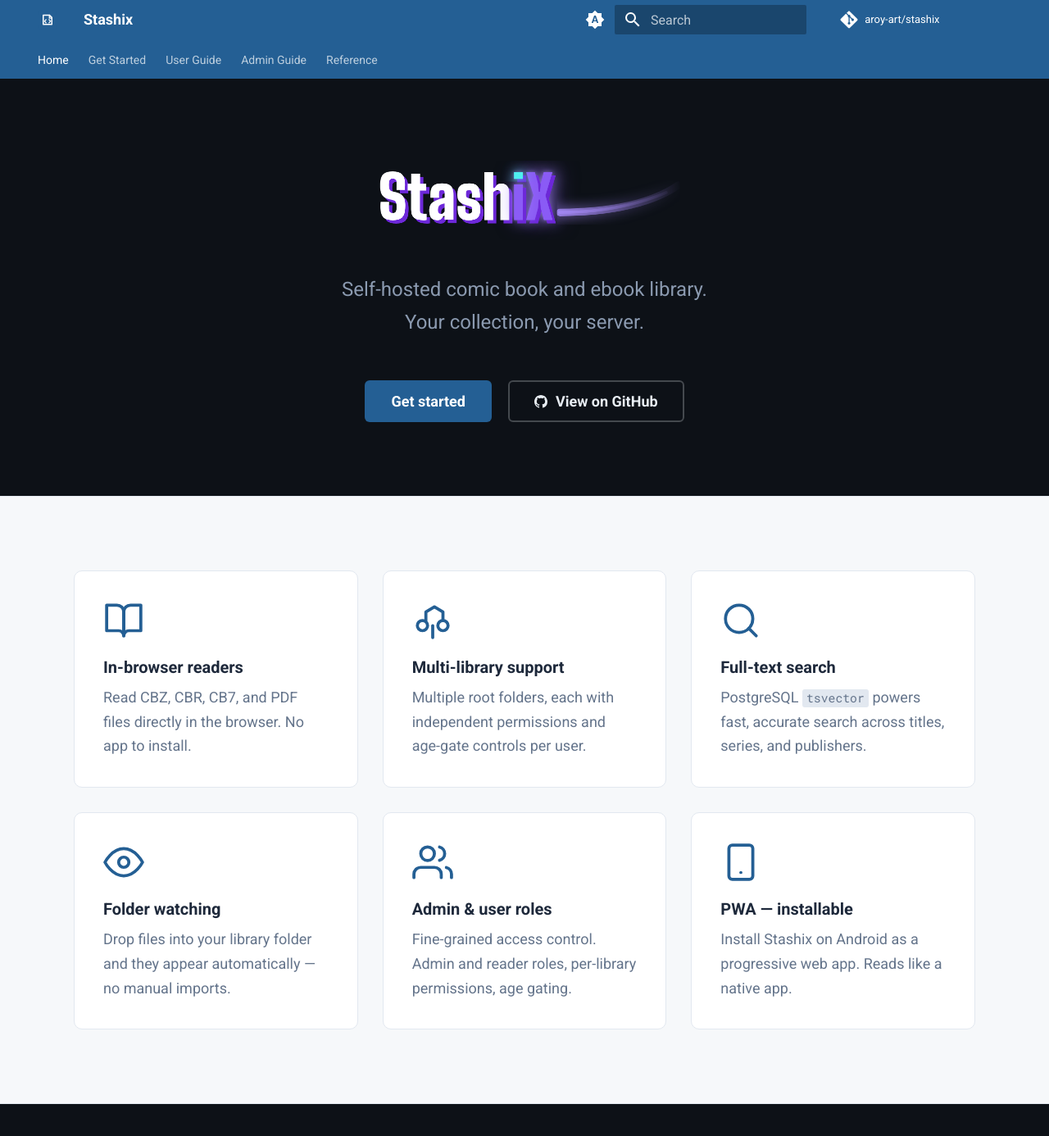
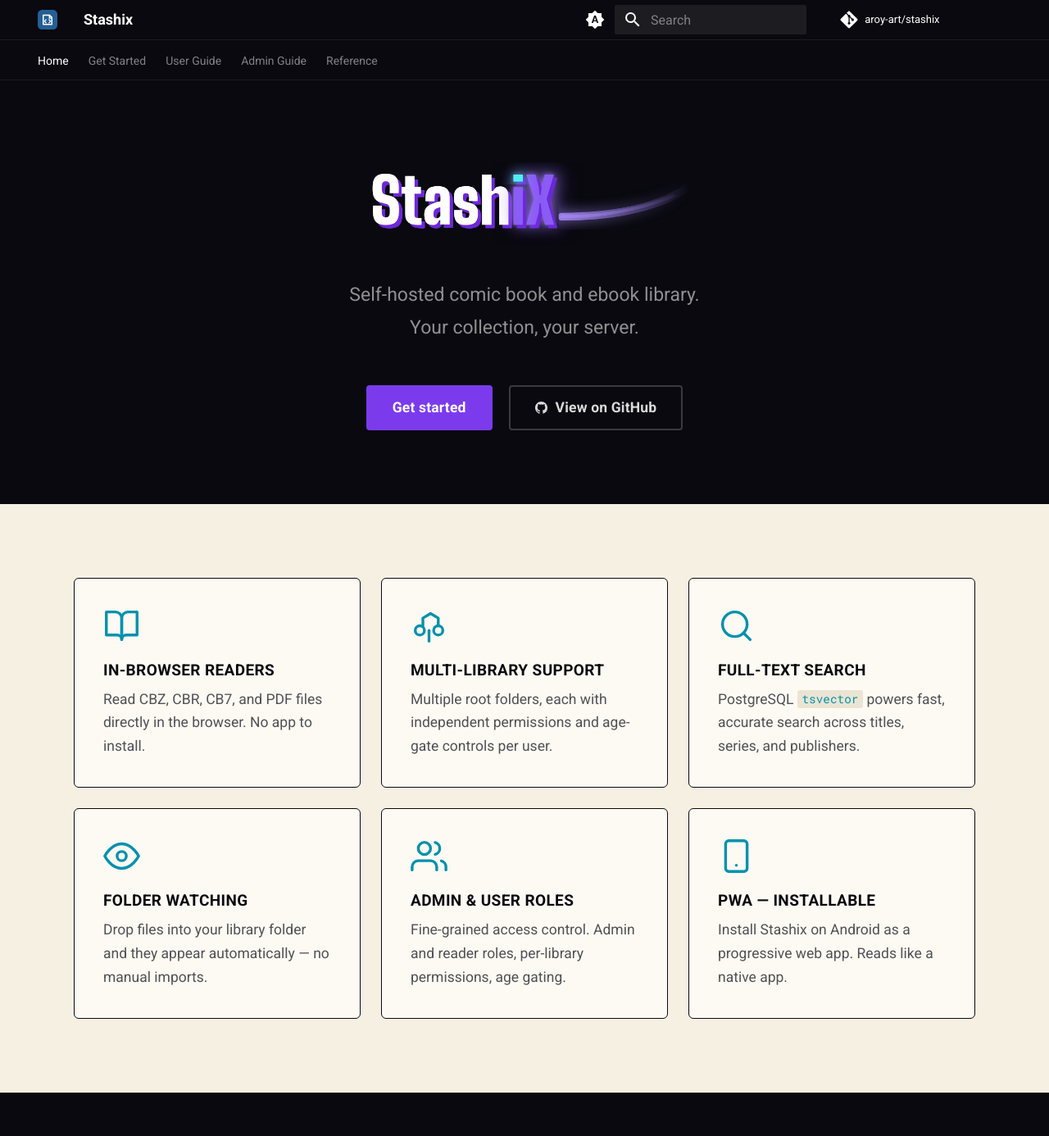
Before and after one commit to Aroy-Art/Stashix-Site, an MkDocs documentation site: the page built from docs/index.md, in a window 1280 px wide and 1400 px high. Shown: the top 1386 px of the window at 82% size. Built offline with MkDocs 1.6.1 and Material for MkDocs 9.7.7, drawn with Linux system fonts in a browser that asks for light colours; comment, search, counter and statistics services are not loaded.

Commit message:
style(site): match Stashix app color palette
Dark: gray-950 canvas, violet-600 primary, cyan pop oklch(0.87 0.13 195).
Light: warm cream oklch(0.955 0.018 85), dark ink outlines, teal accent.
Band (header, hero, footer) always dark in both themes, matching the app.
Feature card hover uses cyan/ink border + hard offset pop shadow.
Primary button: violet with cyan offset shadow (black on paper).

Signed-off-by: Aroy <aroy-art@pm.me>

```diff
--- a/docs/stylesheets/extra.css
+++ b/docs/stylesheets/extra.css
@@ -1,52 +1,128 @@
-/* ─── Brand tokens ─────────────────────────────────────────────────────────── */
-:root,
-[data-md-color-scheme="default"] {
-  --stx-primary:     #245f94;
-  --stx-primary-dk:  #1a4a73;
-  --stx-primary-lt:  #3a7bbf;
-  --stx-accent:      #7b5cf5;
-  --stx-hero-bg:     #0d1117;
-  --stx-hero-text:   #e8edf3;
-  --stx-hero-muted:  #8b9ab0;
-  --stx-feat-bg:     #f6f8fa;
-  --stx-feat-border: #e2e8f0;
-  --stx-feat-card:   #ffffff;
-  --stx-feat-text:   #1e293b;
-  --stx-feat-muted:  #64748b;
-  --stx-cta-bg:      #0d1117;
-  --stx-cta-text:    #e8edf3;
+/* ─── Stashix design tokens → MkDocs Material ──────────────────────────────
+   Palette from stashix_web/assets/css/tokens.css.
+   The band (header, hero, footer) is ALWAYS dark-near-black in both themes,
+   matching the app's sidebar + top-bar. Feature cards follow the theme.
+   ─────────────────────────────────────────────────────────────────────────── */
 
-  --md-primary-fg-color:        var(--stx-primary);
-  --md-primary-fg-color--light: var(--stx-primary-lt);
-  --md-primary-fg-color--dark:  var(--stx-primary-dk);
-  --md-accent-fg-color:         var(--stx-accent);
+/* ── Dark (slate) ────────────────────────────────────────────────────────── */
+[data-md-color-scheme="slate"] {
+  /* Material core */
+  --md-default-bg-color:           #0d0d16;
+  --md-default-fg-color:           #ffffff;
+  --md-default-fg-color--light:    rgba(255 255 255 / 0.7);
+  --md-default-fg-color--lighter:  rgba(255 255 255 / 0.5);
+  --md-default-fg-color--lightest: rgba(255 255 255 / 0.12);
+  --md-primary-fg-color:           #7c3aed;   /* violet-600 */
+  --md-primary-fg-color--light:    #a78bfa;
+  --md-primary-fg-color--dark:     #6d28d9;
+  --md-primary-bg-color:           #ffffff;
+  --md-accent-fg-color:            oklch(0.87 0.13 195); /* cyan pop */
+  --md-accent-fg-color--transparent: oklch(0.87 0.13 195 / 0.1);
+  --md-code-bg-color:              #1a1a28;
+  --md-code-fg-color:              #e0e6f0;
+  --md-footer-bg-color:            #09090f;
+  --md-footer-fg-color:            rgba(255 255 255 / 0.7);
+  --md-footer-fg-color--light:     rgba(255 255 255 / 0.5);
+  --md-footer-fg-color--lighter:   rgba(255 255 255 / 0.3);
+
+  /* Landing page tokens */
+  --stx-band:        #09090f;
+  --stx-canvas:      #0d0d16;
+  --stx-surface:     #141421;
+  --stx-raised:      #1e1e2e;
+  --stx-fg:          #ffffff;
+  --stx-fg-soft:     rgba(255 255 255 / 0.7);
+  --stx-muted:       rgba(255 255 255 / 0.45);
+  --stx-edge:        rgba(255 255 255 / 0.12);
+  --stx-pop:         oklch(0.87 0.13 195);
+  --stx-ink:         oklch(0.87 0.13 195);
+  --stx-action:      #7c3aed;
+  --stx-action-h:    #a78bfa;
+  --stx-action-txt:  #ffffff;
+  --stx-accent-txt:  #c4b5fd;   /* violet-300 */
 }
 
-[data-md-color-scheme="slate"] {
-  --stx-primary:     #3a7bbf;
-  --stx-primary-dk:  #245f94;
-  --stx-primary-lt:  #5999d6;
-  --stx-accent:      #9d82f8;
-  --stx-hero-bg:     #090d12;
-  --stx-hero-text:   #e8edf3;
-  --stx-hero-muted:  #8b9ab0;
-  --stx-feat-bg:     #0f1923;
-  --stx-feat-border: #1e2d40;
-  --stx-feat-card:   #131f2e;
-  --stx-feat-text:   #cbd5e1;
-  --stx-feat-muted:  #8b9ab0;
-  --stx-cta-bg:      #090d12;
-  --stx-cta-text:    #e8edf3;
+/* ── Light (default) — "newsprint": warm cream paper, dark ink outlines ─── */
+[data-md-color-scheme="default"] {
+  --md-default-bg-color:           oklch(0.955 0.018 85);
+  --md-default-fg-color:           #09090f;
+  --md-default-fg-color--light:    rgba(9 9 15 / 0.7);
+  --md-default-fg-color--lighter:  rgba(9 9 15 / 0.5);
+  --md-default-fg-color--lightest: rgba(9 9 15 / 0.1);
+  --md-primary-fg-color:           #6d28d9;   /* violet-700 */
+  --md-primary-fg-color--light:    #7c3aed;
+  --md-primary-fg-color--dark:     #5b21b6;
+  --md-primary-bg-color:           #ffffff;
+  --md-accent-fg-color:            oklch(0.6 0.12 215);  /* teal ink */
+  --md-accent-fg-color--transparent: oklch(0.6 0.12 215 / 0.1);
+  --md-code-bg-color:              oklch(0.92 0.024 85);
+  --md-code-fg-color:              #09090f;
+  --md-footer-bg-color:            #09090f;
+  --md-footer-fg-color:            rgba(255 255 255 / 0.7);
+  --md-footer-fg-color--light:     rgba(255 255 255 / 0.5);
+  --md-footer-fg-color--lighter:   rgba(255 255 255 / 0.3);
 
-  --md-primary-fg-color:        var(--stx-primary);
-  --md-primary-fg-color--light: var(--stx-primary-lt);
-  --md-primary-fg-color--dark:  var(--stx-primary-dk);
-  --md-accent-fg-color:         var(--stx-accent);
+  /* Landing page tokens */
+  --stx-band:        #09090f;
+  --stx-canvas:      oklch(0.955 0.018 85);
+  --stx-surface:     oklch(0.985 0.008 85);
+  --stx-raised:      oklch(0.92 0.024 85);
+  --stx-fg:          #09090f;
+  --stx-fg-soft:     rgba(9 9 15 / 0.7);
+  --stx-muted:       rgba(9 9 15 / 0.5);
+  --stx-edge:        #09090f;                /* ink outlines on paper */
+  --stx-pop:         #09090f;                /* hard black shadows on paper */
+  --stx-ink:         oklch(0.6 0.12 215);    /* teal */
+  --stx-action:      #7c3aed;                /* violet-600 */
+  --stx-action-h:    #6d28d9;                /* violet-700 on hover */
+  --stx-action-txt:  #ffffff;
+  --stx-accent-txt:  #6d28d9;
 }
 
-/* ─── Hero ─────────────────────────────────────────────────────────────────── */
+/* ─── Header — always the dark band ────────────────────────────────────────── */
+.md-header {
+  background: #09090f;
+  color: #fff;
+  box-shadow: none;
+  border-bottom: 1px solid rgba(255 255 255 / 0.08);
+}
+
+.md-header__title,
+.md-header__topic,
+.md-header-nav__button {
+  color: #fff;
+}
+
+.md-search__form {
+  background: rgba(255 255 255 / 0.08);
+}
+
+.md-search__input {
+  color: #fff;
+}
+
+.md-search__input::placeholder {
+  color: rgba(255 255 255 / 0.45);
+}
+
+/* ─── Tabs (top nav) — same dark band ──────────────────────────────────────── */
+.md-tabs {
+  background: #09090f;
+  border-bottom: 1px solid rgba(255 255 255 / 0.08);
+}
+
+.md-tabs__link {
+  color: rgba(255 255 255 / 0.7);
+}
+
+.md-tabs__link--active,
+.md-tabs__link:hover {
+  color: #fff;
+}
+
+/* ─── Hero — always dark band ───────────────────────────────────────────────── */
 .stx-hero {
-  background: var(--stx-hero-bg);
+  background: var(--stx-band);
   padding: 5rem 1.5rem 4.5rem;
   text-align: center;
 }
@@ -57,7 +133,7 @@
 }
 
 .stx-hero__wordmark {
-  max-width: min(380px, 80vw);
+  max-width: min(400px, 80vw);
   height: auto;
   display: block;
   margin: 0 auto 2rem;
@@ -65,9 +141,9 @@
 }
 
 .stx-hero__lead {
-  font-size: 1.2rem;
-  line-height: 1.7;
-  color: var(--stx-hero-muted);
+  font-size: 1.15rem;
+  line-height: 1.75;
+  color: rgba(255 255 255 / 0.55);
   margin: 0 0 2.5rem;
 }
 
@@ -84,69 +160,79 @@
   align-items: center;
   gap: 0.5rem;
   padding: 0.65rem 1.5rem;
-  border-radius: 6px;
-  font-size: 0.9rem;
-  font-weight: 600;
-  text-decoration: none;
-  transition: opacity 0.15s, box-shadow 0.15s;
+  border-radius: 4px;
+  font-size: 0.875rem;
+  font-weight: 700;
+  letter-spacing: 0.01em;
+  text-decoration: none !important;
+  transition: background 0.15s, box-shadow 0.15s, border-color 0.15s;
+  line-height: 1.4;
 }
 
 .stx-btn--primary {
-  background: var(--stx-primary);
-  color: #fff !important;
-  border: 2px solid transparent;
+  background: var(--stx-action);
+  color: var(--stx-action-txt) !important;
+  border: 2px solid var(--stx-action);
+  box-shadow: 3px 3px 0 var(--stx-pop);
 }
 
 .stx-btn--primary:hover {
-  background: var(--stx-primary-lt);
-  box-shadow: 0 4px 16px rgba(36, 95, 148, 0.35);
+  background: var(--stx-action-h);
+  border-color: var(--stx-action-h);
+  box-shadow: 4px 4px 0 var(--stx-pop);
+  transform: translate(-1px, -1px);
 }
 
 .stx-btn--ghost {
   background: transparent;
-  color: var(--stx-hero-text) !important;
-  border: 2px solid rgba(232, 237, 243, 0.25);
+  color: rgba(255 255 255 / 0.85) !important;
+  border: 2px solid rgba(255 255 255 / 0.2);
 }
 
 .stx-btn--ghost:hover {
-  border-color: rgba(232, 237, 243, 0.5);
-  background: rgba(232, 237, 243, 0.06);
+  border-color: oklch(0.87 0.13 195);
+  color: #fff !important;
+  box-shadow: 0 0 0 1px oklch(0.87 0.13 195 / 0.3);
 }
 
 .stx-btn__icon {
-  width: 16px;
-  height: 16px;
+  width: 15px;
+  height: 15px;
   fill: currentColor;
   flex-shrink: 0;
 }
 
 /* ─── Features grid ─────────────────────────────────────────────────────────── */
 .stx-features {
-  background: var(--stx-feat-bg);
+  background: var(--stx-canvas);
   padding: 4.5rem 1.5rem;
-  border-top: 1px solid var(--stx-feat-border);
-  border-bottom: 1px solid var(--stx-feat-border);
 }
 
 .stx-features__inner {
   max-width: 1100px;
   margin: 0 auto;
   display: grid;
-  grid-template-columns: repeat(auto-fit, minmax(280px, 1fr));
-  gap: 1.5rem;
+  grid-template-columns: repeat(auto-fit, minmax(290px, 1fr));
+  gap: 1.25rem;
 }
 
 .stx-feature {
-  background: var(--stx-feat-card);
-  border: 1px solid var(--stx-feat-border);
-  border-radius: 10px;
+  background: var(--stx-surface);
+  border: 1px solid var(--stx-edge);
+  border-radius: 6px;
   padding: 1.75rem;
+  transition: border-color 0.15s, box-shadow 0.15s;
+}
+
+.stx-feature:hover {
+  border-color: var(--stx-ink);
+  box-shadow: 3px 3px 0 var(--stx-pop);
 }
 
 .stx-feature__icon {
-  width: 2.5rem;
-  height: 2.5rem;
-  color: var(--stx-primary);
+  width: 2.25rem;
+  height: 2.25rem;
+  color: var(--stx-ink);
   margin-bottom: 1rem;
 }
 
@@ -156,53 +242,91 @@
 }
 
 .stx-feature h3 {
-  font-size: 1rem;
-  font-weight: 600;
-  color: var(--stx-feat-text);
+  font-size: 0.95rem;
+  font-weight: 700;
+  color: var(--stx-fg);
   margin: 0 0 0.5rem;
+  letter-spacing: 0.02em;
+  text-transform: uppercase;
 }
 
 .stx-feature p {
-  font-size: 0.9rem;
+  font-size: 0.875rem;
   line-height: 1.65;
-  color: var(--stx-feat-muted);
+  color: var(--stx-fg-soft);
   margin: 0;
 }
 
 .stx-feature p code {
   font-size: 0.82em;
-  background: var(--stx-feat-border);
-  padding: 0.1em 0.35em;
+  background: var(--stx-raised);
+  color: var(--stx-ink);
+  padding: 0.1em 0.4em;
   border-radius: 3px;
 }
 
-/* ─── CTA ───────────────────────────────────────────────────────────────────── */
+/* ─── CTA — always dark band ────────────────────────────────────────────────── */
 .stx-cta {
-  background: var(--stx-cta-bg);
+  background: var(--stx-band);
   padding: 4.5rem 1.5rem;
   text-align: center;
+  border-top: 1px solid rgba(255 255 255 / 0.08);
 }
 
 .stx-cta__inner {
-  max-width: 600px;
+  max-width: 580px;
   margin: 0 auto;
 }
 
 .stx-cta h2 {
   font-size: 1.75rem;
   font-weight: 700;
-  color: var(--stx-cta-text);
+  color: #fff;
   margin: 0 0 0.75rem;
+  letter-spacing: 0.01em;
 }
 
 .stx-cta p {
   font-size: 1rem;
-  color: var(--stx-hero-muted);
+  color: rgba(255 255 255 / 0.55);
   margin: 0 0 2rem;
   line-height: 1.6;
 }
 
-/* ─── Hide page title / toc on home ────────────────────────────────────────── */
+/* ─── Footer — already dark via --md-footer-bg-color, add accent touch ──── */
+.md-footer-meta {
+  border-top: 1px solid rgba(255 255 255 / 0.06);
+}
+
+.md-footer__link:hover {
+  color: oklch(0.87 0.13 195);
+}
+
+/* ─── Main content area background ─────────────────────────────────────────── */
+.md-main {
+  background: var(--md-default-bg-color);
+}
+
+.md-content {
+  background: var(--md-default-bg-color);
+}
+
+/* ─── Sidebar ───────────────────────────────────────────────────────────────── */
+[data-md-color-scheme="default"] .md-sidebar {
+  background: oklch(0.985 0.008 85);
+}
+
+[data-md-color-scheme="slate"] .md-sidebar {
+  background: #141421;
+}
+
+/* ─── Home page: hide the content wrapper padding + skeleton ────────────────── */
 .md-content__inner > h1:first-child {
   display: none;
 }
+
+/* Remove top padding on home page so hero butts up against header */
+[data-md-template="home.html"] .md-content__inner {
+  padding-top: 0;
+  margin: 0;
+}
```
